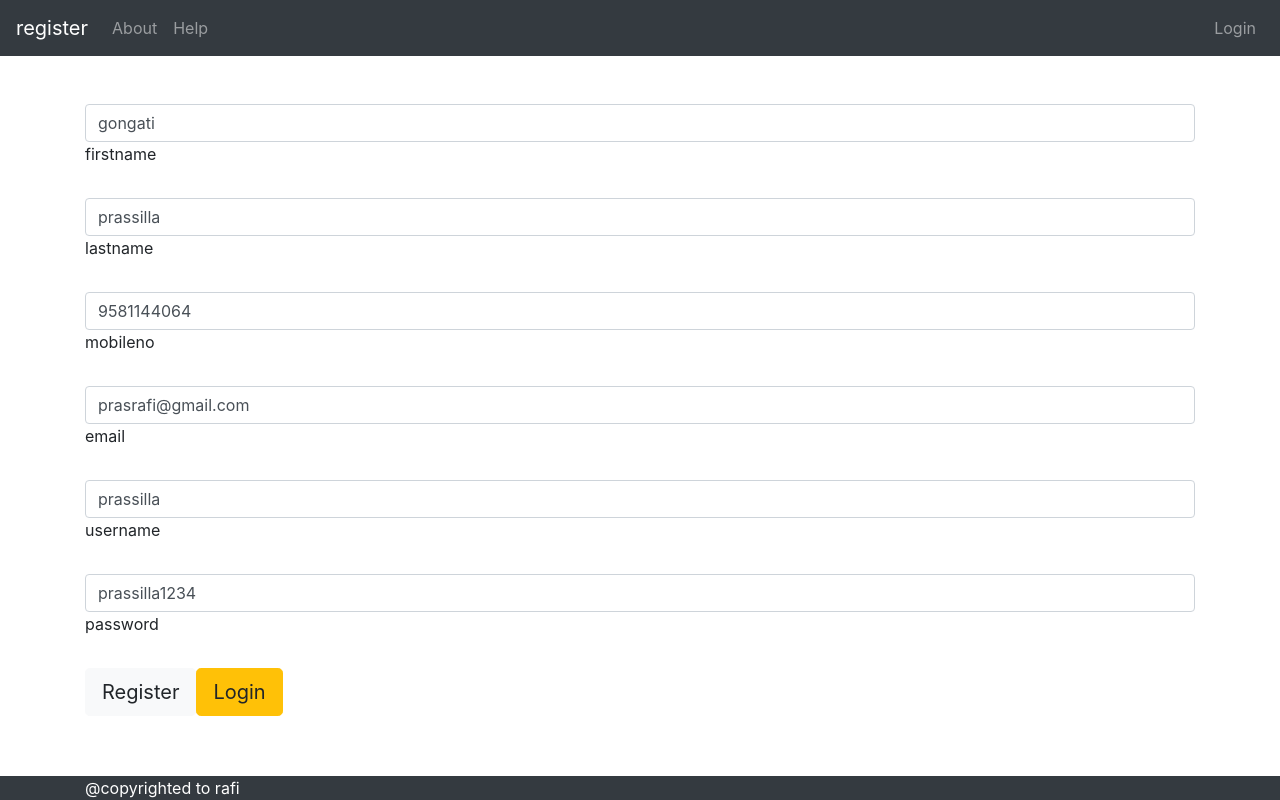
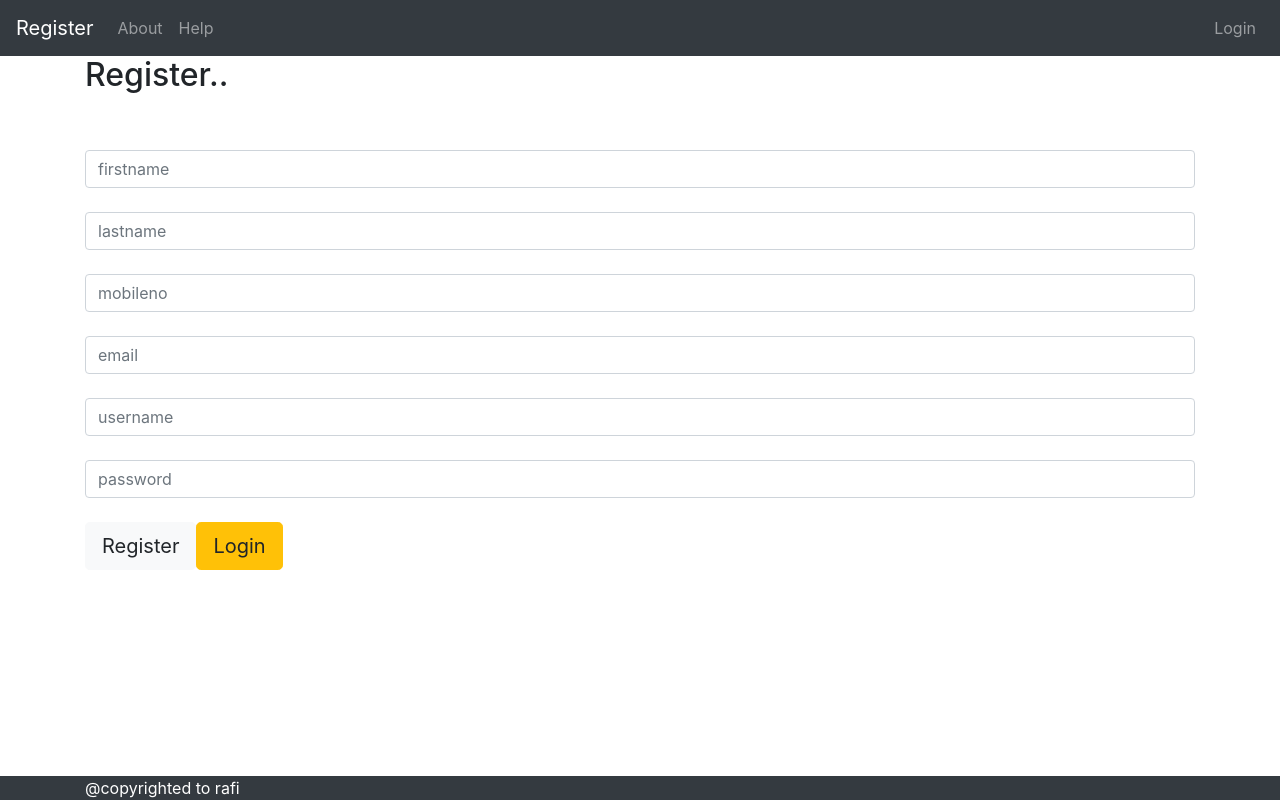
Before and after one commit to rafidudekula0009/mybankingclient, an Angular app: page / in a window 1280 px wide. Built offline with nearby package versions, Linux system fonts and the light colour scheme.

Commit message:
naming correction for data service

```diff
--- a/src/app/login/login.component.html
+++ b/src/app/login/login.component.html
@@ -1,17 +1,16 @@
+<H2>Login!</H2>
 <small *ngIf="loginFailed" class="failureSmall">{{errorMessage}}</small>
 <br>
 <div class="d-flex flex-row align-items-center mb-4">
     <i class="fas fa-user fa-lg me-3 fa-fw"></i>
     <div data-mdb-input-init class="form-outline flex-fill mb-0">
-        <input type="text" id="form3Example1c" class="form-control" [(ngModel)]="username" />
-        <label class="form-label" for="form3Example1c">username</label>
+        <input type="text" id="form3Example1c" class="form-control" [(ngModel)]="username" placeholder="username" />
     </div>
 </div>
 <div class="d-flex flex-row align-items-center mb-4">
     <i class="fas fa-user fa-lg me-3 fa-fw"></i>
     <div data-mdb-input-init class="form-outline flex-fill mb-0">
-        <input type="text" id="form3Example1c" class="form-control" [(ngModel)]="password" />
-        <label class="form-label" for="form3Example1c">password</label>
+        <input type="password" class="form-control" [(ngModel)]="password" placeholder="password" />
     </div>
 </div>
 
--- a/src/app/login/login.component.ts
+++ b/src/app/login/login.component.ts
@@ -1,7 +1,7 @@
 import { Component } from '@angular/core';
 import { ActivatedRoute, Router } from '@angular/router';
 import { HarcodedAuthenticationService } from '../service/harcoded-authentication.service';
-import { HelloWorldService } from '../service/data/hello-world.service';
+import { RegisterCustomerService } from '../service/data/register-customer.service';
 
 @Component({
   selector: 'app-login',
@@ -14,7 +14,7 @@ export class LoginComponent {
   password: string = ''
   loginFailed: boolean = false
   errorMessage: string = 'login failed..'
-  constructor(private route: Router, private hardcodedAuth: HarcodedAuthenticationService, private helloService: HelloWorldService) {
+  constructor(private route: Router, private hardcodedAuth: HarcodedAuthenticationService, private helloService: RegisterCustomerService) {
 
   }
 
--- a/src/app/menu/menu.component.html
+++ b/src/app/menu/menu.component.html
@@ -1,6 +1,6 @@
 <header>
     <nav class="navbar navbar-expand-md navbar-dark bg-dark">
-        <div><a *ngIf="!hardcodedAuth.isUserLoggedIn()" routerLink="/register" class="navbar-brand">register</a></div>
+        <div><a *ngIf="!hardcodedAuth.isUserLoggedIn()" routerLink="/register" class="navbar-brand">Register</a></div>
         <ul class="navbar-nav">
             <li><a routerLink="/about" class="nav-link">About</a></li>
             <li><a routerLink="/help" class="nav-link">Help</a></li>
--- a/src/app/resgistration/resgistration.component.html
+++ b/src/app/resgistration/resgistration.component.html
@@ -1,7 +1,9 @@
+<H2>Register..</H2>
 <!-- ngIf is like if condition -->
 <!-- {{errorMessage}} is the interpollation where errorMessage is the attribute name defined in the ts file of respective component -->
 <small *ngIf="successMsg" class="smallSuccess">{{successMsg}}</small><br>
 <small *ngIf="isRegistrationFailed">{{errorMessage}}</small><br>
+
 <div>
     <!-- ngModel is used to bidirectional binding of a variable. Here firstname assigned to ngModel is
     the attribute name defined in the registration.component.ts file.
@@ -12,48 +14,44 @@
     <div class="d-flex flex-row align-items-center mb-4">
         <i class="fas fa-user fa-lg me-3 fa-fw"></i>
         <div data-mdb-input-init class="form-outline flex-fill mb-0">
-            <input type="text" id="form3Example1c" class="form-control" [(ngModel)]="firstname" />
-            <label class="form-label" for="form3Example1c">firstname</label>
+            <input type="text" id="form3Example1c" class="form-control" [(ngModel)]="firstname"
+                placeholder="firstname" />
         </div>
     </div>
 
     <div class="d-flex flex-row align-items-center mb-4">
         <i class="fas fa-user fa-lg me-3 fa-fw"></i>
         <div data-mdb-input-init class="form-outline flex-fill mb-0">
-            <input type="text" id="form3Example1c" class="form-control" [(ngModel)]="lastname" />
-            <label class="form-label" for="form3Example1c">lastname</label>
+            <input type="text" id="form3Example1c" class="form-control" [(ngModel)]="lastname" placeholder="lastname" />
         </div>
     </div>
 
     <div class="d-flex flex-row align-items-center mb-4">
         <i class="fas fa-user fa-lg me-3 fa-fw"></i>
         <div data-mdb-input-init class="form-outline flex-fill mb-0">
-            <input type="text" id="form3Example1c" class="form-control" [(ngModel)]="mobileno" />
-            <label class="form-label" for="form3Example1c">mobileno</label>
+            <input type="text" id="form3Example1c" class="form-control" [(ngModel)]="mobileno" placeholder="mobileno" />
         </div>
     </div>
 
     <div class="d-flex flex-row align-items-center mb-4">
         <i class="fas fa-user fa-lg me-3 fa-fw"></i>
         <div data-mdb-input-init class="form-outline flex-fill mb-0">
-            <input type="text" id="form3Example1c" class="form-control" [(ngModel)]="email" />
-            <label class="form-label" for="form3Example1c">email</label>
+            <input type="text" id="form3Example1c" class="form-control" [(ngModel)]="email" placeholder="email" />
         </div>
     </div>
 
     <div class="d-flex flex-row align-items-center mb-4">
         <i class="fas fa-user fa-lg me-3 fa-fw"></i>
         <div data-mdb-input-init class="form-outline flex-fill mb-0">
-            <input type="text" id="form3Example1c" class="form-control" [(ngModel)]="username" />
-            <label class="form-label" for="form3Example1c">username</label>
+            <input type="text" id="form3Example1c" class="form-control" [(ngModel)]="username" placeholder="username" />
         </div>
     </div>
 
     <div class="d-flex flex-row align-items-center mb-4">
         <i class="fas fa-user fa-lg me-3 fa-fw"></i>
         <div data-mdb-input-init class="form-outline flex-fill mb-0">
-            <input type="text" id="form3Example1c" class="form-control" [(ngModel)]="password" />
-            <label class="form-label" for="form3Example1c">password</label>
+            <input type="password" id="form3Example1c" class="form-control" [(ngModel)]="password"
+                placeholder="password" />
         </div>
     </div>
 
--- a/src/app/resgistration/resgistration.component.ts
+++ b/src/app/resgistration/resgistration.component.ts
@@ -1,7 +1,7 @@
 import { Component } from '@angular/core';
 import { Router } from '@angular/router';
 import { HarcodedAuthenticationService } from '../service/harcoded-authentication.service';
-import { HelloWorldService, Response } from '../service/data/hello-world.service';
+import { RegisterCustomerService, Response } from '../service/data/register-customer.service';
 
 @Component({
   selector: 'app-resgistration',
@@ -11,34 +11,33 @@ import { HelloWorldService, Response } from '../service/data/hello-world.service
 export class ResgistrationComponent {
 
   //this keyword must be used to make use of these attributes
-  firstname = 'gongati'
-  lastname = 'prassilla'
-  mobileno = '9581144064'
-  email = 'prasrafi@gmail.com'
-  username = 'prassilla'
-  password = 'prassilla1234'
+  firstname = ''
+  lastname = ''
+  mobileno = ''
+  email = ''
+  username = ''
+  password = ''
 
-  successMsg: any;
+  successMsg = '';
   errorMessage = 'Some error occured'
   isRegistrationFailed = false
 
   //Router can be used to navigate from one component/page to another componet/page
-  constructor(private route: Router, hardcodedAuth: HarcodedAuthenticationService, private helloService: HelloWorldService) {
+  constructor(private route: Router, hardcodedAuth: HarcodedAuthenticationService, private registerCustomerService: RegisterCustomerService) {
 
   }
 
   handleRegister() {
-    this.helloService.registerCustomer(this.firstname, this.lastname, this.mobileno, this.email, this.username, this.password);
-    this.helloService.registerCustomer(this.firstname, this.lastname, this.mobileno, this.email, this.username, this.password)
-    .subscribe((data) => {
-      handleResponse(data);
-      this.successMsg=data.message;
-    },error=>{console.log(error.error.message),this.errorMessage=error.error.message});
-    if (this.firstname === 'rafi') {
+    this.registerCustomerService.registerCustomer(this.firstname, this.lastname, this.mobileno, this.email, this.username, this.password);
+    this.registerCustomerService.registerCustomer(this.firstname, this.lastname, this.mobileno, this.email, this.username, this.password)
+      .subscribe((data) => {
+        this.successMsg = data.message;
+      }, error => { console.log(error.error.message), this.errorMessage = error.error.message });
+    if (this.successMsg === '') {
+      this.isRegistrationFailed = true;
+    } else {
       this.isRegistrationFailed = false;
       this.route.navigate(['login'])
-    } else {
-      this.isRegistrationFailed = true;
     }
   }
 
@@ -46,7 +45,3 @@ export class ResgistrationComponent {
     this.route.navigate(['login'])
   }
 }
-function handleResponse(data: Response): void {
-  console.log("handle response invoked!!")
-  console.log("response=> " + data.message)
-}
--- a/src/app/service/data/hello-world.service.ts
+++ /dev/null
@@ -1,41 +0,0 @@
-import { HttpClient } from '@angular/common/http';
-import { Injectable } from '@angular/core';
-import { Observable } from 'rxjs';
-export class Customer {
-  constructor(public firstName:string,public lastName:string,public mobileNumber:string,public emailId:string,public userName:string,public password:string){}
-}
-
-export class Response {
-  constructor(public message:string){}
-}
-
-@Injectable({
-  providedIn: 'root'
-})
-
-export class HelloWorldService {
-
-  constructor(private http:HttpClient) {
-
-  }
-
-  getCustomerDetails(customerId: number) {
-    return this.http.get<Customer>(`http://localhost:8080/customer/get_customer?customerId=${customerId}`);
-  }
-
-  getUserDetails(userName: string, password:string) {
-    return this.http.get<Customer>(`http://localhost:8080/customer/get_customer_by_username?userName=${userName}&password=${password}`);
-  }
-
-
-  registerCustomer(firstName:string,
-    lastName:string,
-    mobileNumber:string,
-    emaiId:string,
-    userName:string,
-    password:string) {
-
-    console.log("registercustomer invoked!!")
-    return this.http.post<Response>(`http://localhost:8080/registration/register_customer`,new Customer(firstName,lastName,mobileNumber,emaiId,userName,password));
-  }
-}
--- /dev/null
+++ b/src/app/service/data/register-customer.service.ts
@@ -0,0 +1,41 @@
+import { HttpClient } from '@angular/common/http';
+import { Injectable } from '@angular/core';
+import { Observable } from 'rxjs';
+export class Customer {
+  constructor(public firstName: string, public lastName: string, public mobileNumber: string, public emailId: string, public userName: string, public password: string) { }
+}
+
+export class Response {
+  constructor(public message: string) { }
+}
+
+@Injectable({
+  providedIn: 'root'
+})
+
+export class RegisterCustomerService {
+
+  constructor(private http: HttpClient) {
+
+  }
+
+  getCustomerDetails(customerId: number) {
+    return this.http.get<Customer>(`http://localhost:8080/customer/get_customer?customerId=${customerId}`);
+  }
+
+  getUserDetails(userName: string, password: string) {
+    return this.http.get<Customer>(`http://localhost:8080/customer/get_customer_by_username?userName=${userName}&password=${password}`);
+  }
+
+
+  registerCustomer(firstName: string,
+    lastName: string,
+    mobileNumber: string,
+    emaiId: string,
+    userName: string,
+    password: string) {
+
+    console.log("registercustomer invoked!!")
+    return this.http.post<Response>(`http://localhost:8080/registration/register_customer`, new Customer(firstName, lastName, mobileNumber, emaiId, userName, password));
+  }
+}
```
Also changed, not shown: src/app/welcome/welcome.component.ts (+8 -8 lines), src/app/resgistration/resgistration.component.css (line endings or trailing spaces), 1 other file (tests, documents, lock files or other folders).
